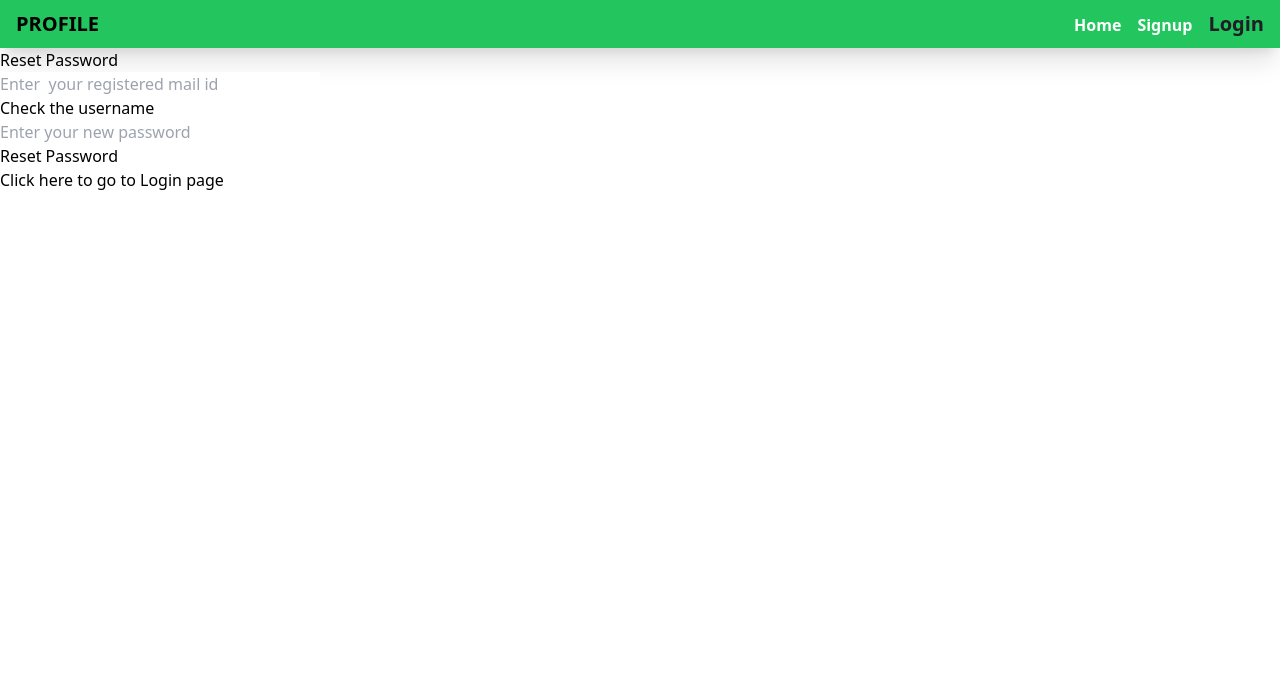
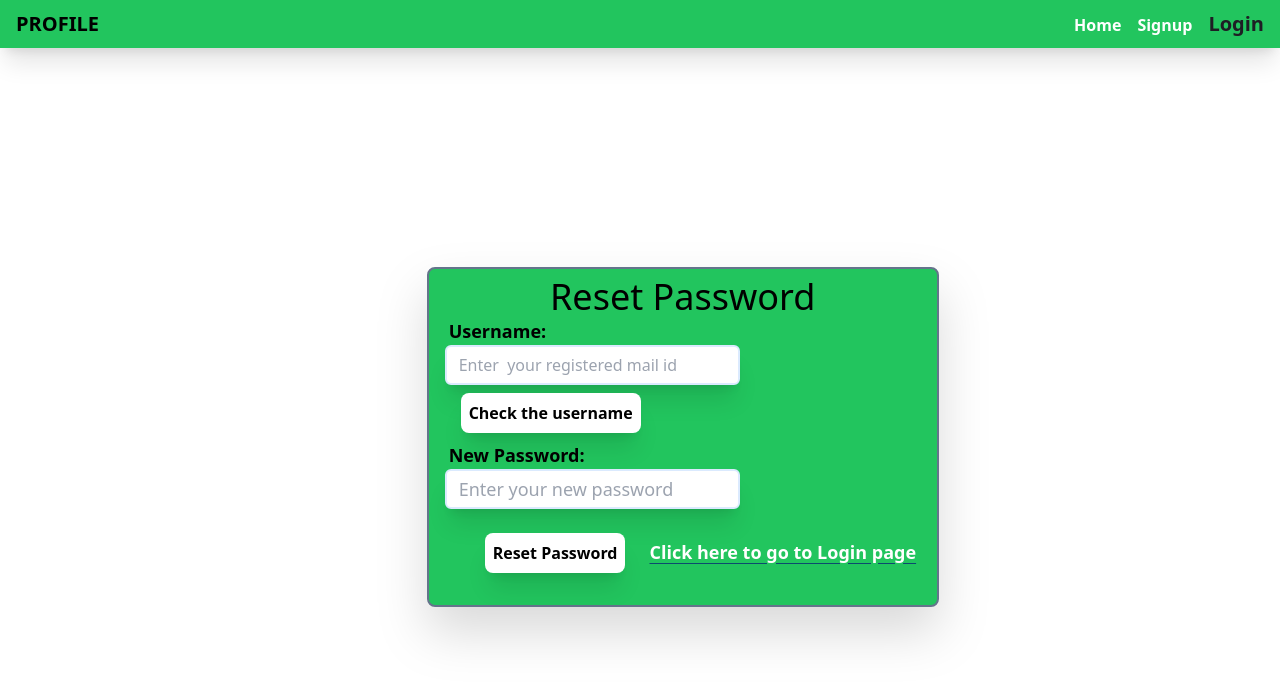
Before and after one commit to Kamaleshwaran07/Frontend, a React (Vite) app: page /resetpassword/1/1 in a window 1280 px wide. Shown: the top 682 px of the page. Built offline with nearby package versions, Linux system fonts and the light colour scheme.

Commit message:
stylings updated

```diff
--- a/package.json
+++ b/package.json
@@ -13,7 +13,8 @@
     "axios": "^1.6.8",
     "react": "^18.2.0",
     "react-dom": "^18.2.0",
-    "react-router-dom": "^6.22.3"
+    "react-router-dom": "^6.22.3",
+    "react-toastify": "^10.0.5"
   },
   "devDependencies": {
     "@types/react": "^18.2.64",
--- a/src/App.css
+++ b/src/App.css
@@ -9,3 +9,51 @@
     margin-left: 2rem;
     width: 32rem;
 }
+/* .toast {
+
+    -moz-animation: cssAnimation 0s ease-in-out 5s forwards;
+
+    -webkit-animation: cssAnimation 0s ease-in-out 5s forwards;
+
+    -o-animation: cssAnimation 0s ease-in-out 5s forwards;
+
+    animation: cssAnimation 0s ease-in-out 5s forwards;
+    -webkit-animation-fill-mode: forwards;
+    animation-fill-mode: forwards;
+}
+@keyframes cssAnimation {
+    to {
+        width:0;
+        height:0;
+        visibility:hidden;
+    }
+}
+@-webkit-keyframes cssAnimation {
+    to {
+        width:0;
+        height:0;
+        visibility:hidden;
+    }
+} */
+.toast{
+    position: absolute;
+    animation: bounce 5s ;
+    visibility: hidden;
+    animation-iteration-count: 1;
+    animation-timing-function: ease-in-out;
+}
+
+@keyframes bounce {
+  0%, 100% {
+    transform: translateY(0%);
+    opacity: 0;
+    visibility: hidden;
+    animation-timing-function: cubic-bezier(0.8, 0, 1, 1);
+  }
+  50% {
+    transform: translateY(25%);
+    opacity: 1;
+    visibility: visible;
+    animation-timing-function: cubic-bezier(0.8, 0, 0.8, 1);
+  }
+}
--- a/src/Components/Forgotpassword.jsx
+++ b/src/Components/Forgotpassword.jsx
@@ -24,16 +24,23 @@ const Forgotpassword = ({ baseURL }) => {
 
     }
     return (
-        <div>
-            Forgotpassword
-            <form onSubmit={handleSubmit}>
-                <label name='username'>
-                    <input className='w-80' type='email' name='username' placeholder='Enter your registered mail id' value={username} onChange={(e) => setUsername(e.target.value)} />
+        <div className='fixed left-1/3 top-1/3 me-auto p-2 drop-shadow-2xl w-2/5 border-2 rounded-lg h-2/6   border-solid border-slate-500 bg-green-500'>
+
+
+            <div className='text-4xl text-center'>Forgot Password</div>
+            <form onSubmit={handleSubmit} className='mt-4'>
+                    <label name='username' className='mt-6 font-semibold text-lg ms-3'>
+                        Username:
+                        <input className='h-10 font-normal ms-2  w-4/5 pr-12 pl-3 py-2 border-2 border-solid border-blue-100 shadow-xl rounded-md' type='email' name='username' placeholder='Enter your registered mail id' value={username} onChange={(e) => setUsername(e.target.value)} />
                     <br />
-                    <button type='submit'>Send Reset Password Link</button>
                 </label>
-                <div>{responseMsg}<Link to={'/login'}>Click here to go to Login page</Link></div>
+                    <button className='mt-6 font-bold text-xl rounded-lg ms-6 bg-white shadow-xl p-2' type='submit'>Send Reset Password Link</button>
+                        <Link className='pt-2 ms-6 text-lg font-semibold text-white decoration-sky-900 underline underline-offset-4' to={'/login'}>Click here to go to Login page</Link>
+                    <div className='mb-12 mt-4 font-semibold ms-6'>{responseMsg}
+                    </div>
             </form>
+
+
         </div>
     );
 };
--- a/src/Components/Login.jsx
+++ b/src/Components/Login.jsx
@@ -77,7 +77,14 @@ const Login = ({baseURL}) => {
                     <img src='https://media.discordapp.net/attachments/1018124413176135700/1220017854460592158/Saly-10.png?ex=660d692b&is=65faf42b&hm=9f0278c31dba9c887340bceee445488c8cf86db7fae3e7dc6a8c5fe740b6ac69&=&format=webp&quality=lossless&width=670&height=670' className='login' />
 
 
-                </div>
+                    </div>
+                    <div>
+                        {responseMsg && (
+                            <div className='toast bg-blue-500 text-white py-2 px-4 rounded-md fixed top-16 right-5 transition duration-300'>
+                                {responseMsg}
+                            </div>
+                        )}
+                    </div>
             </div>
                 </form>
         </div>
--- a/src/Components/Resetpassword.jsx
+++ b/src/Components/Resetpassword.jsx
@@ -17,6 +17,7 @@ const Resetpassword = ({ baseURL }) => {
 // Sending the username as payload to get the data about user
         try {
             const res = await axios.post(`${baseURL}getUserInfo/`, payload);
+            setResponseMsg(res.data.message);
             const {user} = res.data; // Extract userId and token from response
             setUserId(user._id); // Set userId in state
             setToken(user.token); // Set token in state
@@ -41,23 +42,30 @@ const Resetpassword = ({ baseURL }) => {
 
     }
     return (
-        <div>
+        <div className='fixed left-1/3 top-1/3 me-auto p-2 drop-shadow-2xl w-2/5 border-2 rounded-lg h-auto   border-solid border-slate-500 bg-green-500'>
+            <div className='text-4xl text-center'>
             Reset Password
+            </div>
             <form onSubmit={handleSubmit} >
-                <label name='username'>
-                    <input className='w-80' type='email' name='username' placeholder='Enter  your registered mail id' value={username} onChange={(e) => setUsername(e.target.value)} />
+                <label className='ms-3 font-semibold text-lg' name='username'>
+                    Username:
+                </label>
                     <br />
-                    <button type='button' onClick={getUserId} >Check the username</button>
+                    <input className='h-10 font-normal ms-2  w-3/5 pr-12 pl-3 py-2 border-2 border-solid border-blue-100 shadow-xl rounded-md' type='email' name='username' placeholder='Enter  your registered mail id' value={username} onChange={(e) => setUsername(e.target.value)} />
+                    <button className='mt-2 mb-2 font-bold text-md rounded-lg ms-6 bg-white shadow-xl p-2' type='button' onClick={getUserId} >Check the username</button>
+                <br />
+                <label name='password' className='ms-3 font-semibold text-lg'>
+                    New Password:
+                    <br />
+                    <input className='h-10 font-normal ms-2  w-3/5 pr-12 pl-3 py-2 border-2 border-solid border-blue-100 shadow-xl rounded-md' type='password' name='password' placeholder='Enter your new password'
+                        value={password} onChange={(e) => setPassword(e.target.value)} />
                 </label>
                 <br />
-                <label name='password'>
-                    <input className='w-80' type='password' name='password' placeholder='Enter your new password'
-                        value={password} onChange={(e) => setPassword(e.target.value)} />
-                    <br />
-                    <button type='submit' >Reset Password</button>
-                </label>
-                <div>{responseMsg}<Link to='/login'>Click here to go to Login page</Link></div>
+                    <button className='mt-6 mb-2 font-bold text-md rounded-lg ms-12 bg-white shadow-xl p-2' type='submit' >Reset Password</button>
+                <Link className='pt-2 ms-6 text-lg font-semibold text-white decoration-sky-900 underline underline-offset-4' to='/login'>Click here to go to Login page</Link>
+                <div className='mb-2 mt-4 font-semibold ms-6 text-lg bg-white rounded-lg px-4 w-80'>{responseMsg}</div>
             </form>
+
         </div>
 
     );
--- a/src/Components/Signin.jsx
+++ b/src/Components/Signin.jsx
@@ -3,11 +3,11 @@ import axios from 'axios';
 import '../App.css';
 import { useNavigate } from 'react-router-dom';
 import { Link } from 'react-router-dom';
-
+import { ToastContainer, toast } from 'react-toastify'
 
 const Signin = ({ baseURL }) => {
     const [isPasswordHidden, setPasswordHidden] = useState(true)
-    const navigate = useNavigate()
+    // const navigate = useNavigate()
     const [username, setUsername] = useState('')
     const [name, setName] = useState('')
     const [password, setPassword] = useState('')
@@ -17,12 +17,28 @@ const Signin = ({ baseURL }) => {
     const handleSubmit = async (e) => {
         e.preventDefault()
         const payloads = { username, name, password, location }
-        console.log(username, name, password, location)
-        await axios.post(`${baseURL}signup/`, payloads)
-            .then((res) => setResponseMsg(res.data.message)
-            )
+        // console.log(username, name, password, location)
+        try {
 
-            .catch((error) => console.log(error))
+            const res = await axios.post(`${baseURL}signup/`, payloads)
+
+            setResponseMsg(res.data.message);
+
+    }
+    catch (error) {
+
+        if (error.response && error.response.data && error.response.data.message) {
+            setResponseMsg(error.response.data.message);
+        }
+        else setResponseMsg('An error occurred')
+    }
+
+    //         .catch((error) =>
+
+    //         console.log(error),
+    //             toast.danger(error.response.data.message)
+
+    //         )
 
 }
 
@@ -47,28 +63,16 @@ const Signin = ({ baseURL }) => {
             <label name='password' className='text-xl font-semibold mt-4'>
                 Password<br />
                 <div className="relative mt-2">
-                            <button className="text-gray-400 absolute right-3 inset-y-0 my-auto active:text-gray-600"
+                    <button className="text-gray-400 absolute  inset-y-0 ms-auto active:text-gray-600"
                         onClick={() => setPasswordHidden(!isPasswordHidden)}
                     >
-                                {
-                                    isPasswordHidden ? (
-                                        <svg className="w-6 h-6" xmlns="http://www.w3.org/2000/svg" fill="none" viewBox="0 0 24 24" strokeWidth={1.5} stroke="currentColor">
-                                            <path strokeLinecap="round" strokeLinejoin="round" d="M2.036 12.322a1.012 1.012 0 010-.639C3.423 7.51 7.36 4.5 12 4.5c4.638 0 8.573 3.007 9.963 7.178.07.207.07.431 0 .639C20.577 16.49 16.64 19.5 12 19.5c-4.638 0-8.573-3.007-9.963-7.178z" />
-                                            <path strokeLinecap="round" strokeLinejoin="round" d="M15 12a3 3 0 11-6 0 3 3 0 016 0z" />
-                                        </svg>
-                                    ) : (
-                                        <svg xmlns="http://www.w3.org/2000/svg" fill="none" viewBox="0 0 24 24" strokeWidth={1.5} stroke="currentColor" className="w-6 h-6">
-                                            <path strokeLinecap="round" strokeLinejoin="round" d="M3.98 8.223A10.477 10.477 0 001.934 12C3.226 16.338 7.244 19.5 12 19.5c.993 0 1.953-.138 2.863-.395M6.228 6.228A10.45 10.45 0 0112 4.5c4.756 0 8.773 3.162 10.065 7.498a10.523 10.523 0 01-4.293 5.774M6.228 6.228L3 3m3.228 3.228l3.65 3.65m7.894 7.894L21 21m-3.228-3.228l-3.65-3.65m0 0a3 3 0 10-4.243-4.243m4.242 4.242L9.88 9.88" />
-                                        </svg>
 
-                                    )
-                                }
                     </button>
                     <input
                         type={isPasswordHidden ? "password" : "text"}
                         name='password'
                         placeholder="Enter your password"
-                                value={password} onChange={(e) => setPassword(e.target.value)} className="w-full pr-12 pl-3 py-2 text-gray-500  font-normal outline-none border focus:border-indigo-600 shadow-xl rounded-lg"
+                        value={password} onChange={(e) => setPassword(e.target.value)} className="w-full pr-8 pl-3 py-2 text-gray-500  font-normal outline-none border focus:border-indigo-600 shadow-xl rounded-lg"
                         required />
                 </div>
             </label>
@@ -87,9 +91,17 @@ const Signin = ({ baseURL }) => {
 
 
         </div>
-            <div>{responseMsg}</div>
+        <div>
+            {responseMsg && (
+                <div className='toast bg-blue-500 text-white py-2 px-4 rounded-md fixed top-16 right-5 transition duration-300'>
+                    {responseMsg}
+                </div>
+            )}
+        </div>
+
     </div>
 );
 };
 
+
 export default Signin;
```
Also changed, not shown: 1 other file (tests, documents, lock files or other folders). Lines whose indentation alone changed are shown as unchanged.
